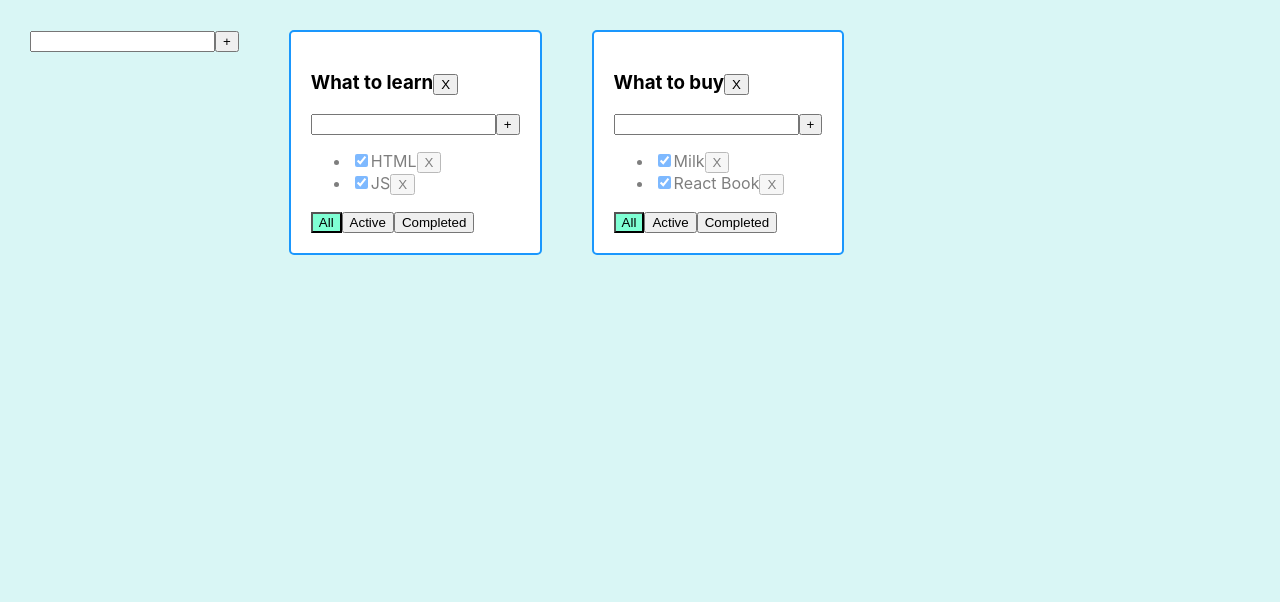
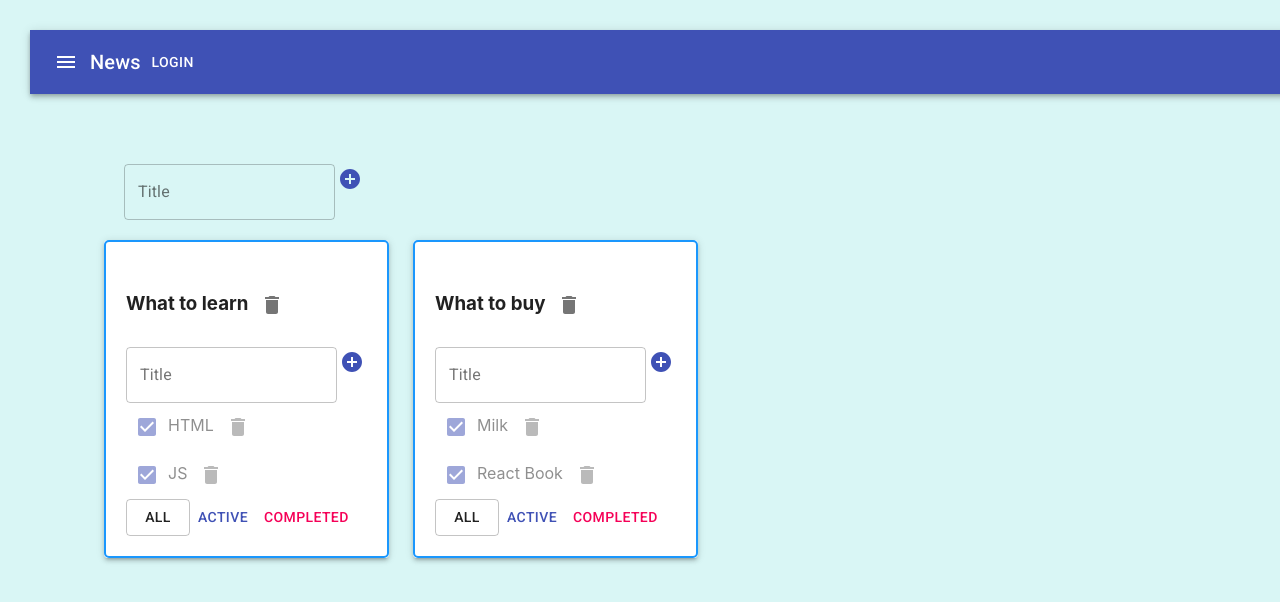
Before and after one commit to MillionerMIN/todolist-ts-app, a React (Create React App) app: page / in a window 1280 px wide. Shown: the top 602 px of the page. Built offline with nearby package versions, Linux system fonts and the light colour scheme.

Commit message:
Step_6 Using library MaterialUI

```diff
--- a/package.json
+++ b/package.json
@@ -3,6 +3,8 @@
   "version": "0.1.0",
   "private": true,
   "dependencies": {
+    "@material-ui/core": "^4.12.1",
+    "@material-ui/icons": "^4.11.2",
     "@testing-library/jest-dom": "^4.2.4",
     "@testing-library/react": "^9.3.2",
     "@testing-library/user-event": "^7.1.2",
--- a/public/index.html
+++ b/public/index.html
@@ -24,6 +24,7 @@
       work correctly both with client-side routing and a non-root public URL.
       Learn how to configure a non-root public URL by running `npm run build`.
     -->
+    <link rel="stylesheet" href="https://fonts.googleapis.com/css?family=Roboto:300,400,500,700&display=swap" />
     <title>React App</title>
   </head>
   <body>
--- a/src/component/AddItemForm/AddItemForm.tsx
+++ b/src/component/AddItemForm/AddItemForm.tsx
@@ -1,5 +1,6 @@
+import { IconButton, TextField, Tooltip } from "@material-ui/core";
+import AddCircleIcon from '@material-ui/icons/AddCircle';
 import React, { ChangeEvent, KeyboardEvent, useState } from "react";
-import s from './AddItemForm.module.css';
 
 type AddItemFormType = {
    onAddItem: (title: string) => void
@@ -29,13 +30,21 @@ export function AddItemForm(props: AddItemFormType) {
    }
 
    return <div>
-      <input
+      <TextField
          value={title}
          onChange={onChangeHandler}
          onKeyPress={onKeyPressHandler}
-         className={error ? s.error : ''}
+         error={!!error}
+         id="outlined-basic"
+         label="Title"
+         variant="outlined"
+         helperText={error}
       />
-      <button onClick={addItem}>+</button>
-      {error && <div className={s.error_message}>{error}</div>}
+      <IconButton color='primary' size='small' onClick={addItem}>
+         <Tooltip title="Add" aria-label="add">
+            <AddCircleIcon />
+         </Tooltip>
+      </IconButton>
+
    </div>
 }
--- a/src/component/App/App.tsx
+++ b/src/component/App/App.tsx
@@ -3,6 +3,8 @@ import { v1 } from 'uuid';
 import s from './App.module.css';
 import { TaskType, Todolist } from '../Todolist/Todolist';
 import { AddItemForm } from '../AddItemForm/AddItemForm';
+import { AppBar, Button, Container, Grid, IconButton, Paper, Toolbar, Typography } from '@material-ui/core';
+import MenuIcon from '@material-ui/icons/Menu';
 
 export type FilterTodolistType = 'all' | 'active' | 'completed'
 
@@ -114,7 +116,22 @@ function App() {
 
     return (
         <div className={s.app}>
+            <AppBar position="static">
+                <Toolbar>
+                    <IconButton edge="start" color="inherit" aria-label="menu">
+                        <MenuIcon />
+                    </IconButton>
+                    <Typography variant="h6" >
+                        News
+                    </Typography>
+                    <Button color="inherit">Login</Button>
+                </Toolbar>
+            </AppBar>
+            <Container fixed>
+                <Grid container style={{ padding: '20px' }}>
                     <AddItemForm onAddItem={addTodolist} />
+                </Grid>
+                <Grid container spacing={3}>
                     {
                         todolists.map(tl => {
                             let allTodolistTasks = tasks[tl.id];
@@ -126,7 +143,9 @@ function App() {
                             if (tl.filter === 'completed') {
                                 tasksForTodolist = allTodolistTasks.filter(t => t.isDone === true);
                             }
-                    return <Todolist
+                            return <Grid item>
+                                <Paper elevation={3}>
+                                    <Todolist
                                         key={tl.id}
                                         id={tl.id}
                                         title={tl.title}
@@ -140,8 +159,12 @@ function App() {
                                         removeTodolist={removeTodolist}
                                         onChangeTitle={changeTitleTodolist}
                                     />
+                                </Paper>
+                            </Grid>
                         })
                     }
+                </Grid>
+            </Container>
         </div>
     );
 }
--- a/src/component/EditableSpan/EditableSpan.tsx
+++ b/src/component/EditableSpan/EditableSpan.tsx
@@ -1,3 +1,4 @@
+import { TextField } from "@material-ui/core";
 import React, { ChangeEvent, useState } from "react";
 
 
@@ -23,6 +24,12 @@ export function EditableSpan(props: EditableSpanType) {
 
 
    return editMode
-      ? <input value={title} onBlur={activateViewMode} autoFocus onChange={onChangeValueHandler} />
+      ? <TextField label='rename task'
+         variant='outlined'
+         size='small'
+         value={title}
+         onBlur={activateViewMode}
+         autoFocus
+         onChange={onChangeValueHandler} />
       : <span onDoubleClick={activeteAditMode} >{props.value}</span>
 }
--- a/src/component/Todolist/Todolist.tsx
+++ b/src/component/Todolist/Todolist.tsx
@@ -3,6 +3,8 @@ import { AddItemForm } from '../AddItemForm/AddItemForm';
 import { FilterTodolistType } from '../App/App';
 import s from './Todolist.module.css';
 import { EditableSpan } from '../EditableSpan/EditableSpan';
+import { Button, Checkbox, IconButton, Tooltip } from '@material-ui/core';
+import { Delete } from '@material-ui/icons';
 
 type TodolistType = {
     id: string
@@ -53,10 +55,14 @@ export function Todolist(props: TodolistType) {
             <EditableSpan
                 value={props.title}
                 onChange={onChangeTitleTodolist} />
-            <button onClick={removeTodolist}>X</button>
+            <Tooltip title="Delete">
+                <IconButton onClick={removeTodolist}>
+                    <Delete />
+                </IconButton>
+            </Tooltip>
         </h3>
         <AddItemForm onAddItem={addTask} />
-        <ul>
+        <div>
             {props.tasks.map(t => {
                 const onClickHandler = () => props.onRemoveTask(t.id, props.id);
                 const onChangStatusHandler = (e: ChangeEvent<HTMLInputElement>) => {
@@ -66,21 +72,36 @@ export function Todolist(props: TodolistType) {
                 const onChangeValueHandler = (newTitle: string) => {
                     props.onChangeValue(t.id, newTitle, props.id)
                 }
-                return <li key={t.id} className={t.isDone ? s.is_done : ''}>
-                    <input type="checkbox" checked={t.isDone} onChange={onChangStatusHandler} />
+                return <div key={t.id} className={t.isDone ? s.is_done : ''}>
+                    <Checkbox color="primary" checked={t.isDone} onChange={onChangStatusHandler} />
                     <EditableSpan
                         value={t.title}
                         onChange={onChangeValueHandler}
                     />
-                    <button onClick={onClickHandler}>X</button>
-                </li>
+                    <Tooltip title="Delete">
+                        <IconButton onClick={onClickHandler}>
+                            <Delete />
+                        </IconButton>
+                    </Tooltip>
+                </div>
             })
             }
-        </ul>
+        </div>
         <div>
-            <button className={props.filter === 'all' ? s.active_filter : ''} onClick={onAllClickHandler}>All</button>
-            <button className={props.filter === 'active' ? s.active_filter : ''} onClick={onActiveClickHandler}>Active</button>
-            <button className={props.filter === 'completed' ? s.active_filter : ''} onClick={onCompletedClickHandler}>Completed</button>
+            <Button variant={props.filter === 'all' ? 'outlined' : 'text'}
+                onClick={onAllClickHandler}
+                color='default'
+            >All</Button>
+            <Button className={props.filter === 'active' ? s.active_filter : ''}
+                variant={props.filter === 'active' ? 'outlined' : 'text'}
+                onClick={onActiveClickHandler}
+                color='primary'
+            >Active</Button>
+            <Button className={props.filter === 'completed' ? s.active_filter : ''}
+                variant={props.filter === 'completed' ? 'outlined' : 'text'}
+                onClick={onCompletedClickHandler}
+                color='secondary'
+            >Completed</Button>
         </div>
     </div>
 }
```
Also changed, not shown: 1 other file (tests, documents, lock files or other folders). Lines whose indentation alone changed are shown as unchanged.
